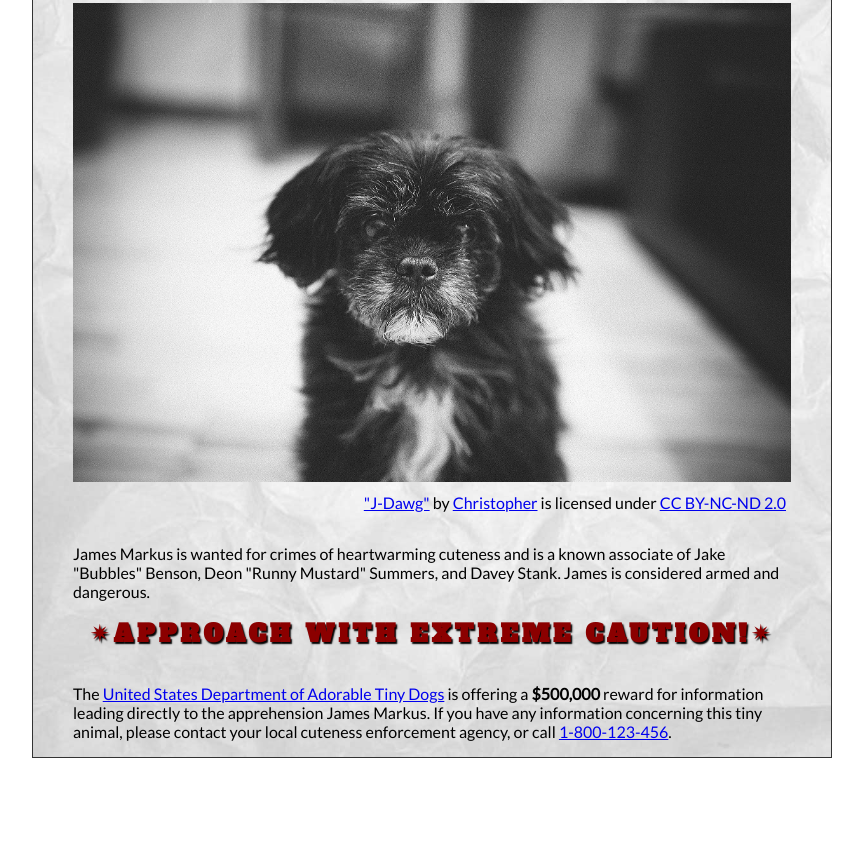
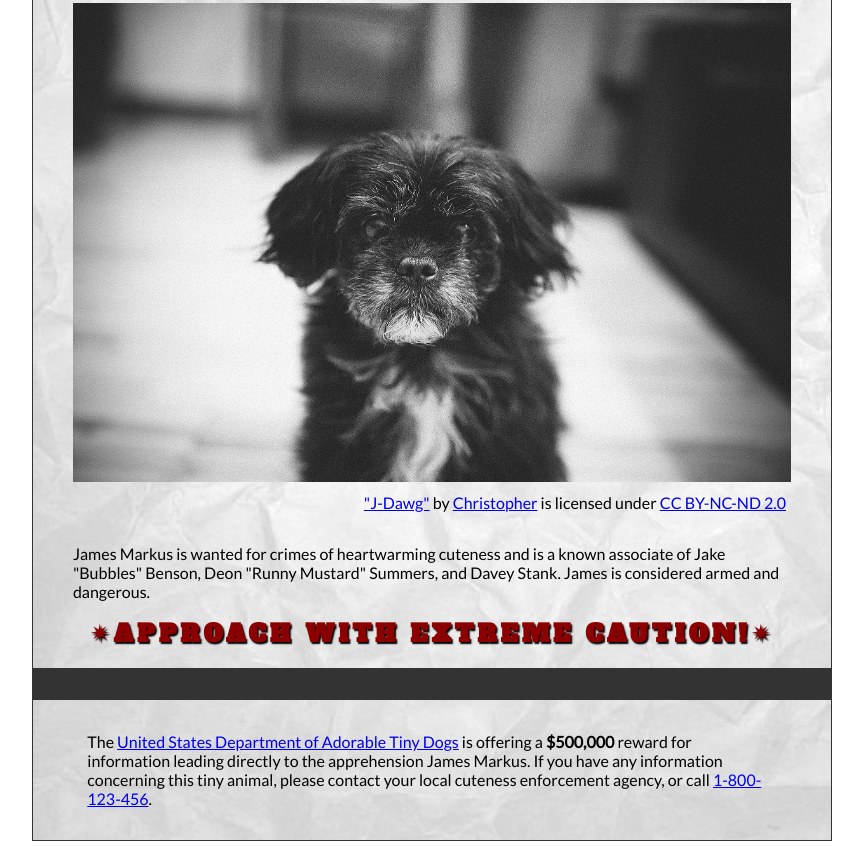
Before and after one commit to AshleyRGordon/AshleyRGordon.github.io, a plain HTML site: page wanted-poster/index.html in a window 1280 px wide. Shown: the part 411-1268 px from the top of the page, without its empty margins (208-1071 px from the left). Before the commit the page ends 1185 px from the top, so only its background shows below. Drawn offline with Linux system fonts and the light colour scheme.

Commit message:
Update style.css

```diff
--- a/wanted-poster/css/style.css
+++ b/wanted-poster/css/style.css
@@ -157,3 +157,10 @@ img {
 }
 
 /* Footer */
+footer {
+	padding-bottom:1rem;
+	padding-left:1rem;
+	padding-right:1rem;
+	padding-top:1rem;
+	border-top:2rem solid #333;
+}
```
